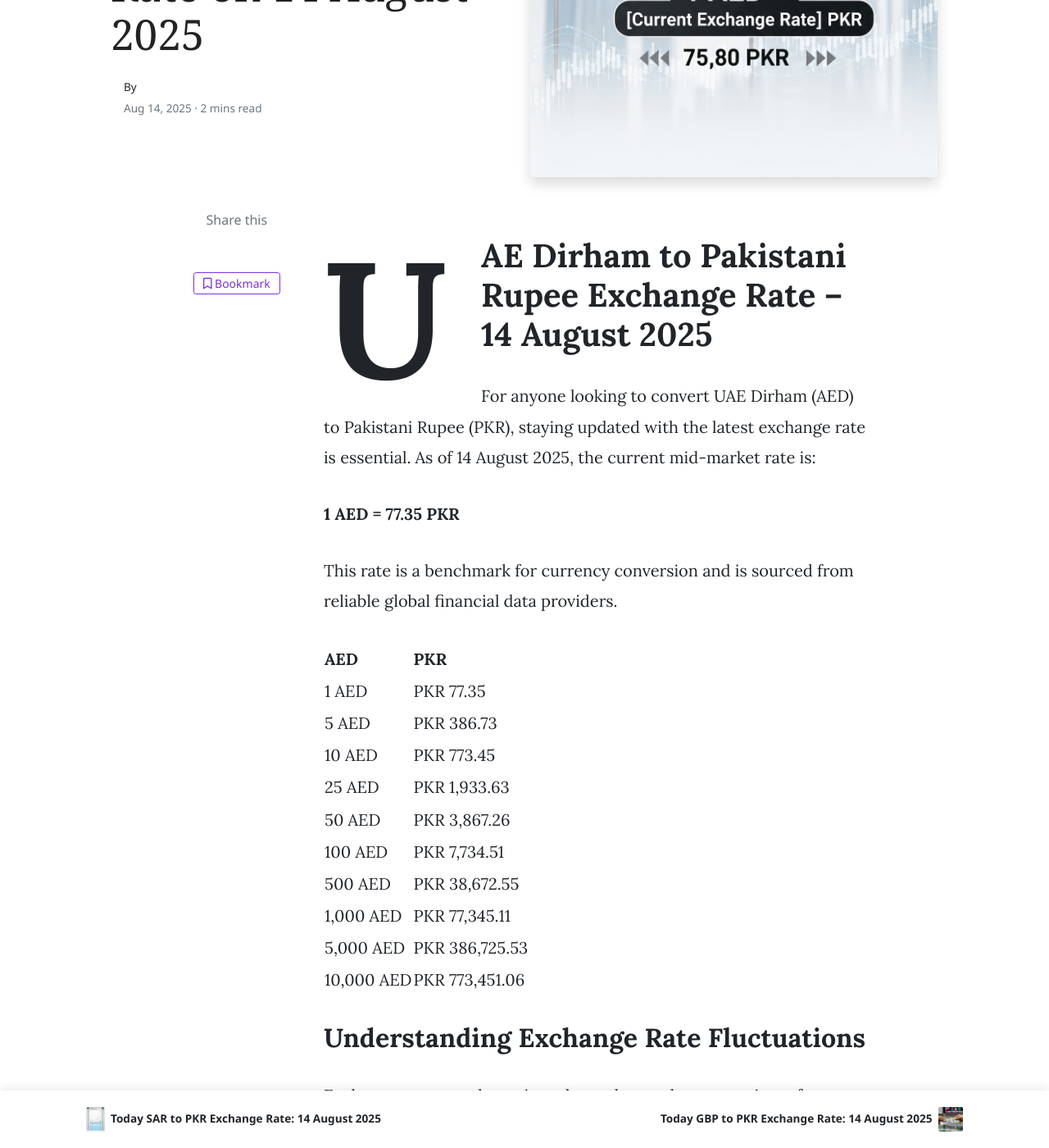
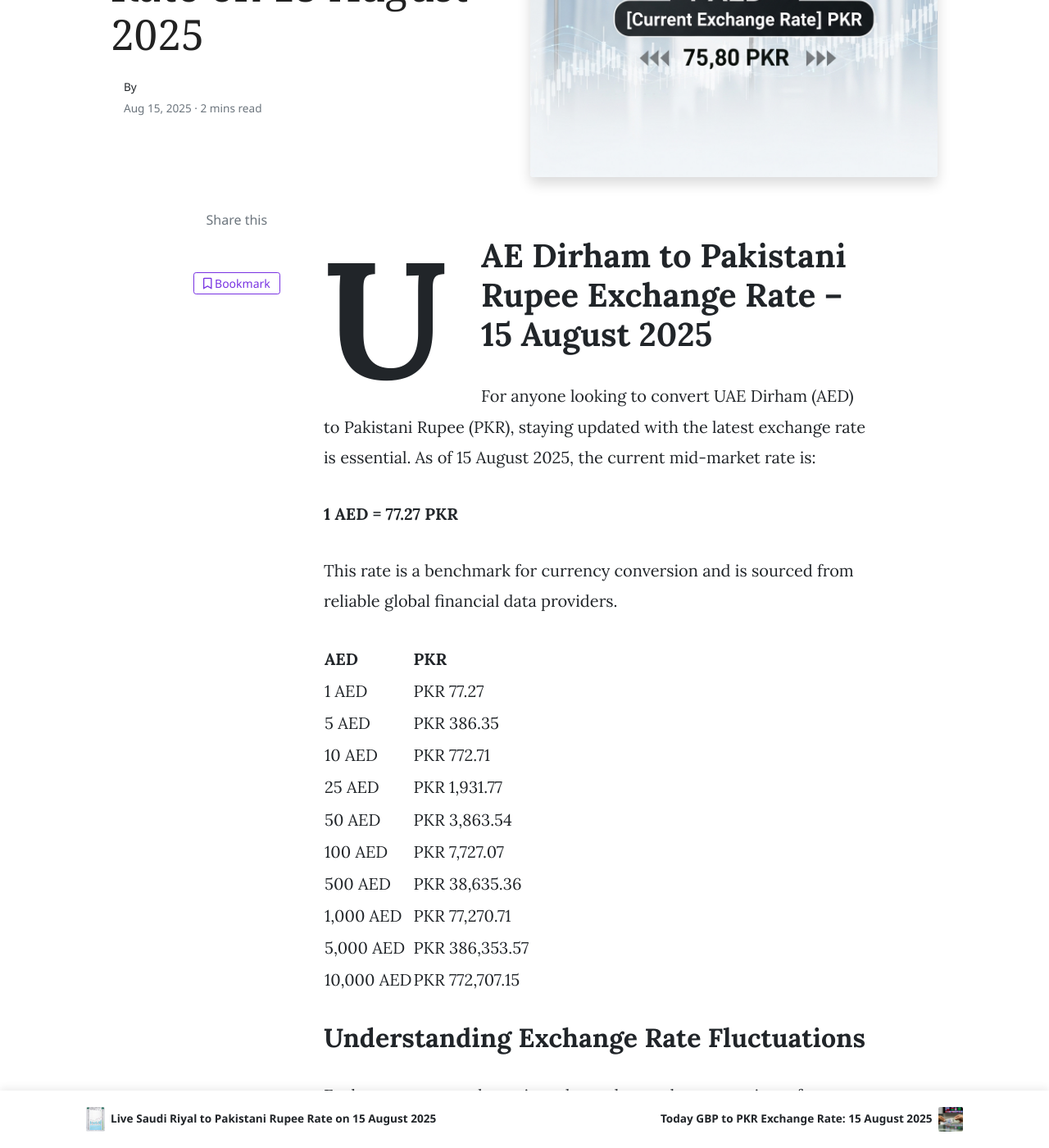
Before and after one commit to mlcom/mlcom.github.io, a Jekyll site: the page built from _posts/2025-08-15-today-uae-dirham-to-pkr-exchange-rate-august-2025-prices-updated-aed-to-pkr.md, in a window 1280 px wide and 1400 px high, scrolled down 870 px. Shown: the whole window at 82% size. Built offline with Jekyll 4.4.1, drawn with Linux system fonts in a browser that asks for light colours; nearby versions of some CDN libraries; comment, search, counter and statistics services are not loaded; some of the changed text lies outside the part shown.

Commit message:
Automated: Update currency rates and generate daily posts

```diff
--- a/_posts/2025-08-14-today-saudi-riyal-to-pkr-exchange-rate-august-2025-prices-updated-sar-to-pkr.md
+++ b/_posts/2025-08-15-today-saudi-riyal-to-pkr-exchange-rate-august-2025-prices-updated-sar-to-pkr.md
@@ -1,32 +1,32 @@
 ---
 layout: post
-title:  'Today SAR to PKR Exchange Rate: 14 August 2025'
+title:  'Live Saudi Riyal to Pakistani Rupee Rate on 15 August 2025'
 author: jane
 categories: [ sar-to-pkr ]
 image: assets/images/sar-to-pkr-rate-today.jpg
 tags: ['SAR to PKR', 'Saudi Riyal to Pakistani Rupee', 'today riyal rate in pakistan', 'saudi riyal rate', 'open market riyal rate']
 ---
 
-# Saudi Riyal to Pakistani Rupee Exchange Rate – 14 August 2025
+# Saudi Riyal to Pakistani Rupee Exchange Rate – 15 August 2025
 
-For anyone looking to convert Saudi Riyal (SAR) to Pakistani Rupee (PKR), staying updated with the latest exchange rate is essential. As of 14 August 2025, the current mid-market rate is:
+For anyone looking to convert Saudi Riyal (SAR) to Pakistani Rupee (PKR), staying updated with the latest exchange rate is essential. As of 15 August 2025, the current mid-market rate is:
 
-**1 SAR = 75.75 PKR**
+**1 SAR = 75.67 PKR**
 
 This rate is a benchmark for currency conversion and is sourced from reliable global financial data providers.
 
 | SAR | PKR |
 | --- | --- |
-| 1 SAR | PKR 75.75 |
-| 5 SAR | PKR 378.73 |
-| 10 SAR | PKR 757.47 |
-| 25 SAR | PKR 1,893.67 |
-| 50 SAR | PKR 3,787.33 |
-| 100 SAR | PKR 7,574.66 |
-| 500 SAR | PKR 37,873.32 |
-| 1,000 SAR | PKR 75,746.64 |
-| 5,000 SAR | PKR 378,733.20 |
-| 10,000 SAR | PKR 757,466.40 |
+| 1 SAR | PKR 75.67 |
+| 5 SAR | PKR 378.37 |
+| 10 SAR | PKR 756.74 |
+| 25 SAR | PKR 1,891.84 |
+| 50 SAR | PKR 3,783.69 |
+| 100 SAR | PKR 7,567.38 |
+| 500 SAR | PKR 37,836.89 |
+| 1,000 SAR | PKR 75,673.79 |
+| 5,000 SAR | PKR 378,368.93 |
+| 10,000 SAR | PKR 756,737.87 |
 
 
 ## Understanding Exchange Rate Fluctuations
--- a/_posts/2025-08-14-today-uae-dirham-to-pkr-exchange-rate-august-2025-prices-updated-aed-to-pkr.md
+++ b/_posts/2025-08-15-today-uae-dirham-to-pkr-exchange-rate-august-2025-prices-updated-aed-to-pkr.md
@@ -1,32 +1,32 @@
 ---
 layout: post
-title:  'Live UAE Dirham to Pakistani Rupee Rate on 14 August 2025'
+title:  'Live UAE Dirham to Pakistani Rupee Rate on 15 August 2025'
 author: jane
 categories: [ aed-to-pkr ]
 image: assets/images/aed-to-pkr-rate-today.jpg
 tags: ['AED to PKR', 'UAE Dirham to Pakistani Rupee', 'dubai dirham to pkr', 'dirham rate in pakistan today', 'uae exchange rate pakistan']
 ---
 
-# UAE Dirham to Pakistani Rupee Exchange Rate – 14 August 2025
+# UAE Dirham to Pakistani Rupee Exchange Rate – 15 August 2025
 
-For anyone looking to convert UAE Dirham (AED) to Pakistani Rupee (PKR), staying updated with the latest exchange rate is essential. As of 14 August 2025, the current mid-market rate is:
+For anyone looking to convert UAE Dirham (AED) to Pakistani Rupee (PKR), staying updated with the latest exchange rate is essential. As of 15 August 2025, the current mid-market rate is:
 
-**1 AED = 77.35 PKR**
+**1 AED = 77.27 PKR**
 
 This rate is a benchmark for currency conversion and is sourced from reliable global financial data providers.
 
 | AED | PKR |
 | --- | --- |
-| 1 AED | PKR 77.35 |
-| 5 AED | PKR 386.73 |
-| 10 AED | PKR 773.45 |
-| 25 AED | PKR 1,933.63 |
-| 50 AED | PKR 3,867.26 |
-| 100 AED | PKR 7,734.51 |
-| 500 AED | PKR 38,672.55 |
-| 1,000 AED | PKR 77,345.11 |
-| 5,000 AED | PKR 386,725.53 |
-| 10,000 AED | PKR 773,451.06 |
+| 1 AED | PKR 77.27 |
+| 5 AED | PKR 386.35 |
+| 10 AED | PKR 772.71 |
+| 25 AED | PKR 1,931.77 |
+| 50 AED | PKR 3,863.54 |
+| 100 AED | PKR 7,727.07 |
+| 500 AED | PKR 38,635.36 |
+| 1,000 AED | PKR 77,270.71 |
+| 5,000 AED | PKR 386,353.57 |
+| 10,000 AED | PKR 772,707.15 |
 
 
 ## Understanding Exchange Rate Fluctuations
@@ -45,7 +45,7 @@ The UAE pegged the Dirham to the US Dollar to ensure economic stability. This pe
 
 ### How much is 500 AED in Pakistani Rupees today?
 
-As per today's mid-market rates, 500 UAE Dirhams would convert to **77,345.11** Pakistani Rupees. Remember to check with your money transfer operator for their final rate.
+As per today's mid-market rates, 500 UAE Dirhams would convert to **77,270.71** Pakistani Rupees. Remember to check with your money transfer operator for their final rate.
 
 
 
```
Also changed, not shown: other parts of _posts/2025-08-15-today-saudi-riyal-to-pkr-exchange-rate-august-2025-prices-updated-sar-to-pkr.md (+1 -1 lines), _data/rates.yml (+141 -141 lines), _posts/2025-08-15-today-uk-pound-sterling-to-pkr-exchange-rate-august-2025-prices-updated-gbp-to-pkr.md (renamed from _posts/2025-08-14-today-uk-pound-sterling-to-pkr-exchange-rate-august-2025-prices-updated-gbp-to-pkr.md, +15 -15 lines), _posts/2025-08-15-today-us-dollar-to-pkr-exchange-rate-august-2025-prices-updated-usd-to-pkr.md (renamed from _posts/2025-08-14-today-us-dollar-to-pkr-exchange-rate-august-2025-prices-updated-usd-to-pkr.md, +15 -15 lines).
